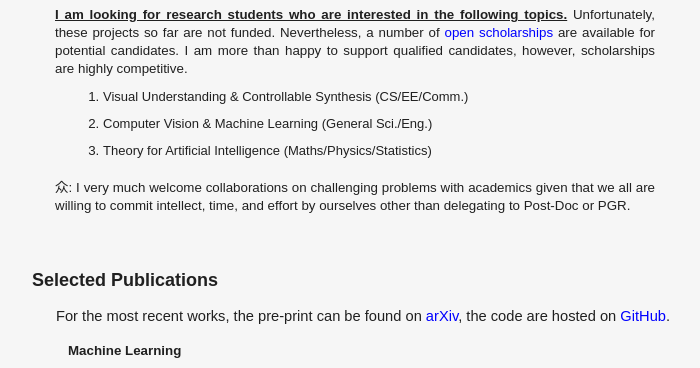
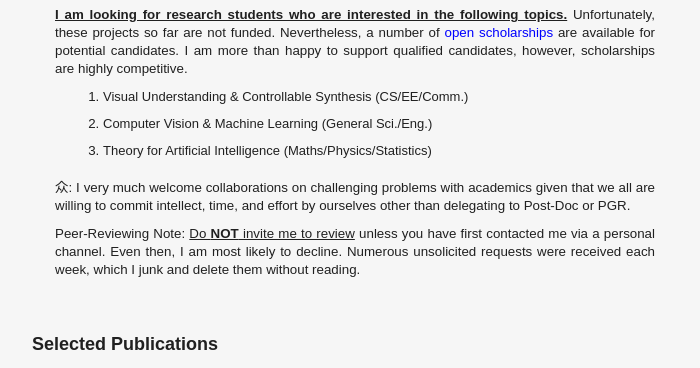
Before and after one commit to jjdengjj/jjdengjj.github.io, a plain HTML site: page index.html in a window 1280 px wide. Shown: the part 427-795 px from the top of the page, without its empty margins (8-708 px from the left). Drawn offline with nearby package versions, Linux system fonts and the light colour scheme; no server answers.

Commit message:
Update index.html

```diff
--- a/index.html
+++ b/index.html
@@ -78,13 +78,13 @@
 					<p style="margin-top: 3px; margin-bottom: 3px; margin-left: 60px;" align="justify"><font style="font-size: 10pt;">众: I very much welcome collaborations on challenging problems with academics given that we all are willing to commit intellect, time, and effort by ourselves other than delegating to Post-Doc or PGR.</font></p>
 				</td>
 			</tr>
-			<!--
+
 			<tr>
 				<td style="border-style: none; border-width: medium;">
-					<p style="margin-top: 3px; margin-bottom: 3px; margin-left: 60px;" align="justify"><font style="font-size: 10pt;"><u><strong>Due to work-life balance and other commitments, I am no longer available for peer-reviewing for journals or conferences. My apologies, all new requests will be ignored.</strong></u></font></p>
+					<p style="margin-top: 3px; margin-bottom: 3px; margin-left: 60px;" align="justify"><font style="font-size: 10pt;">Peer-Reviewing Note: <u>Do <strong>NOT</strong> invite me to review</u> unless you have first contacted me via a personal channel. Even then, I am most likely to decline. Numerous unsolicited requests were received each week, which I junk and delete them without reading.</font></p>
 				</td>
 			</tr>
-			-->
+
 		</tbody>
 	</table>
 	<p class="style4"><br></p>
```
